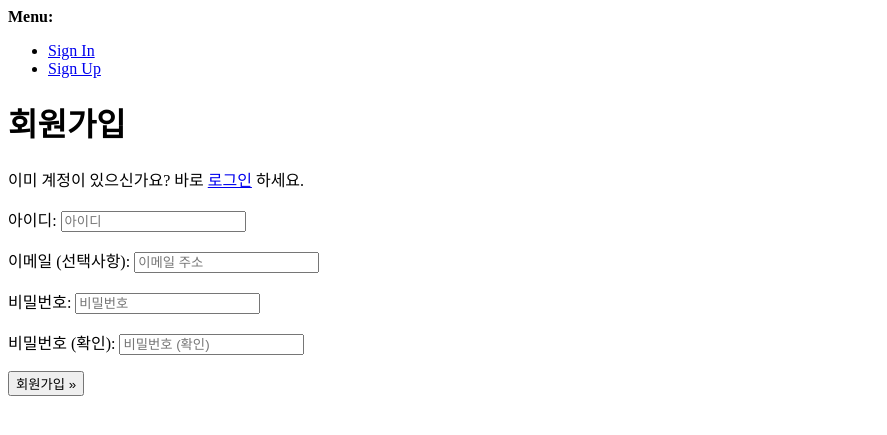
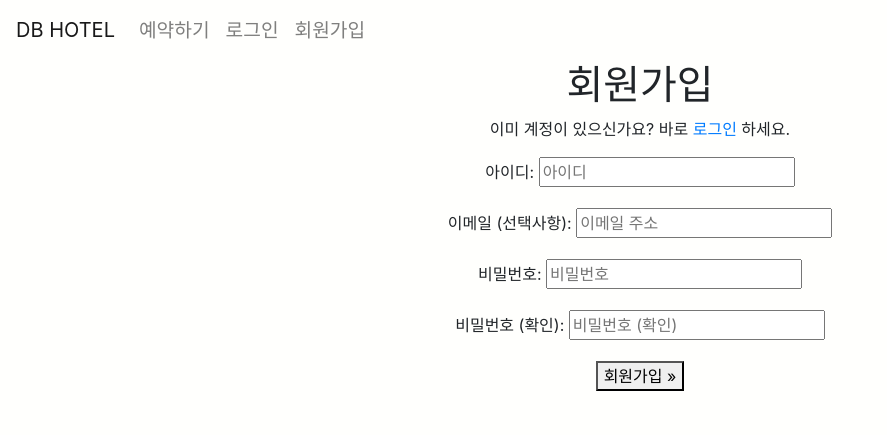
Before and after one commit to jaehoonkimm/DB_is_Free-Hotel_DB_System, a Django app: page /accounts/signup/ in a window 1280 px wide. Shown: the top 435 px of the page, without its empty margins (0-887 px from the left). Run offline with Django 3.2, Linux system fonts and the light colour scheme.

Commit message:
modify base navbar

```diff
--- a/function/main_app/templates/account/base.html
+++ b/function/main_app/templates/account/base.html
@@ -1,11 +1,41 @@
 <!DOCTYPE html>
-<html>
+<html lang="ko">
   <head>
+    <meta charset="UTF-8">
+    <meta name="viewport" content="width=device-width, initial-scale=1.0">
+    <link rel="stylesheet" href="https://cdn.jsdelivr.net/npm/bootstrap@4.5.3/dist/css/bootstrap.min.css">
     <title>{% block head_title %}{% endblock %}</title>
     {% block extra_head %}
     {% endblock %}
+    <style>
+      body{
+          background-color: rgb(255, 255, 253);
+          width : 100%;
+          height: 100%;
+          text-align: center;
+      }
+      .navbar{
+          background-color: transparent;
+          font-size: larger;
+      }
+    </style>
   </head>
+
   <body>
+    <nav class="navbar navbar-expand-lg navbar-light">
+      <a class="navbar-brand" href="http://127.0.0.1:8000/" >DB HOTEL</a>
+      <button class="navbar-toggler ml-auto" type="button" data-toggle="collapse" data-target="#navbarNav"
+          aria-controls="navbarNav" aria-expanded="false" aria-label="Toggle navigation">
+          <span class="navbar-toggler-icon"></span>
+      </button>
+      <div class="collapse navbar-collapse flex-grow-0" id="navbarNav">
+          <ul class="navbar-nav">
+              <li class="nav-item "><a class="nav-link" href="/reservation/">예약하기</a></li>
+              <li class="nav-item "><a class="nav-link" href="/accounts/login/">로그인</a></li>
+              <li class="nav-item "><a class="nav-link" href="/accounts/signup/">회원가입</a></li>
+          </ul>
+      </div>
+  </nav>
     {% block body %}
 
     {% if messages %}
@@ -19,22 +49,12 @@
     </div>
     {% endif %}
 
-    <div>
-      <strong>Menu:</strong>
-      <ul>
-        {% if user.is_authenticated %}
-        <li><a href="{% url 'account_email' %}">Change E-mail</a></li>
-        <li><a href="{% url 'account_logout' %}">Sign Out</a></li>
-        {% else %}
-        <li><a href="{% url 'account_login' %}">Sign In</a></li>
-        <li><a href="{% url 'account_signup' %}">Sign Up</a></li>
-        {% endif %}
-      </ul>
-    </div>
     {% block content %}
     {% endblock %}
     {% endblock %}
     {% block extra_body %}
     {% endblock %}
+    <script src="https://code.jquery.com/jquery-3.5.1.slim.min.js"></script>
+    <script src="https://cdn.jsdelivr.net/npm/bootstrap@4.5.3/dist/js/bootstrap.bundle.min.js"></script>
   </body>
 </html>
```
Also changed, not shown: function/main_app/templates/base.html (+5 -7 lines), function/main_app/templates/index.html (+7 -0 lines).
